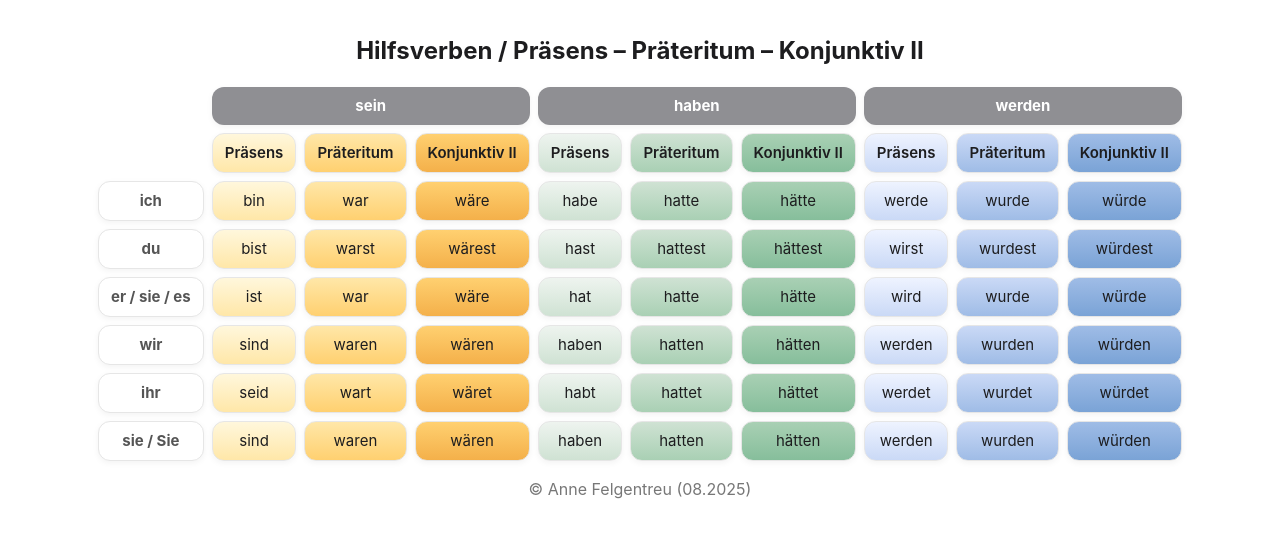
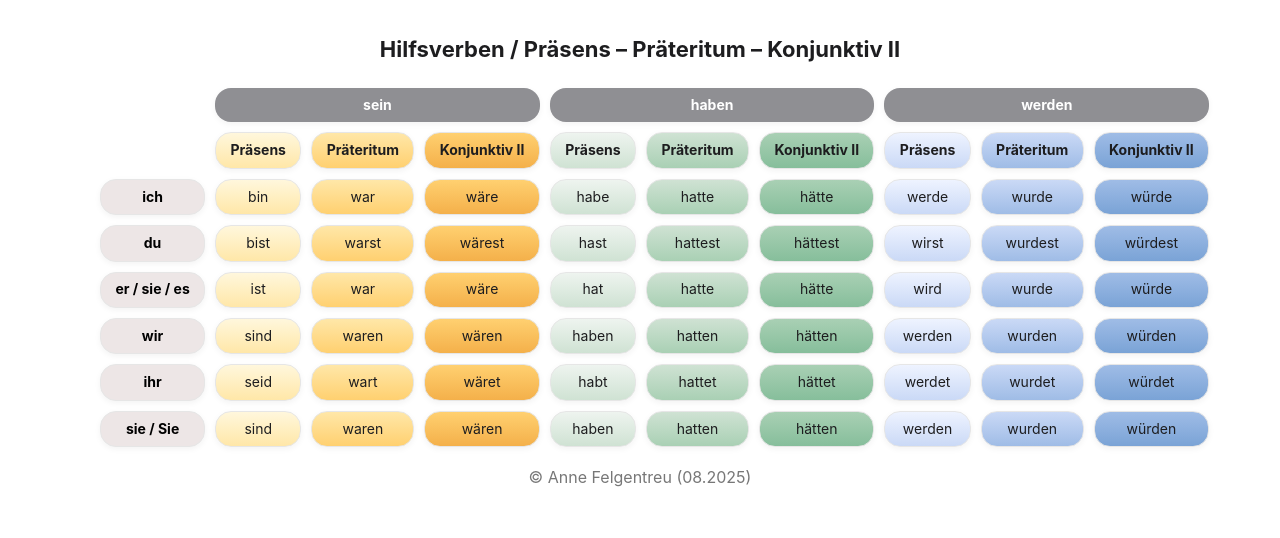
Before and after one commit to fragfrauanne/Hilfsverben_PPK, a plain HTML site: page index.html in a window 1280 px wide. Drawn offline with Linux system fonts and the light colour scheme.

Commit message:
Update index.html

```diff
--- a/index.html
+++ b/index.html
@@ -6,54 +6,50 @@
 <title>Hilfsverben / Präsens – Präteritum – Konjunktiv II</title>
 <style>
   :root{
-    /* Pastell-Paletten (hell → dunkler), bewusst harmonisch gehalten */
+    /* Pastell-Paletten (hell → dunkler) */
     /* sein = Gelb (warm, pastellig) */
-    --sein-1:#FFF7DC; /* sehr helles Vanille */
-    --sein-2:#FFE7A8; /* mildes Pastellgelb */
-    --sein-3:#FFD070; /* sanftes Aprikosengelb */
-    --sein-4:#F4B04A; /* warmes Honiggelb (noch pastell) */
+    --sein-1:#FFF7DC; --sein-2:#FFE7A8; --sein-3:#FFD070; --sein-4:#F4B04A;
 
-    /* haben = Grün (Sage/Laubgrün, KEIN Mint) */
-    --haben-1:#EEF4EF; /* sehr helles Salbeigrün */
-    --haben-2:#CFE2D3; /* blasses Laubgrün */
-    --haben-3:#A9D0B4; /* weiches Salbei/Moos */
-    --haben-4:#86BE9B; /* gedämpftes Laubgrün */
+    /* haben = Grün (Sage/Laubgrün – kein Mint) */
+    --haben-1:#EEF4EF; --haben-2:#CFE2D3; --haben-3:#A9D0B4; --haben-4:#86BE9B;
 
-    /* werden = Blau (weiches Himmel-/Kornblumenblau) */
-    --werd-1:#EEF3FF; /* sehr helles Himmelblau */
-    --werd-2:#CAD9F6; /* zartes Kornblumenblau */
-    --werd-3:#9FBCE6; /* sanftes Pastellblau */
-    --werd-4:#7AA3D6; /* gedämpftes Mittelblau */
+    /* werden = Blau (weiches Kornblumenblau) */
+    --werd-1:#EEF3FF; --werd-2:#CAD9F6; --werd-3:#9FBCE6; --werd-4:#7AA3D6;
 
     --header-gray:#8F8F93;
     --text:#1d1d1f;
     --border:#e6e6e6;
-    --radius:12px;
+    --radius:16px;                 /* runder, pilliger */
     --shadow:0 2px 6px rgba(0,0,0,.05);
   }
 
-  html,body{ margin:0; background:#fff; color:var(--text);
-    font-family: Inter, ui-sans-serif, system-ui, -apple-system, "Segoe UI", Roboto, Helvetica, Arial; }
+  html,body{
+    margin:0; background:#fff; color:var(--text);
+    font-family: Inter, ui-sans-serif, system-ui, -apple-system, "Segoe UI", Roboto, Helvetica, Arial;
+  }
   .wrap{ max-width:1100px; margin:36px auto 28px; padding:0 16px; }
-  h1{ text-align:center; font-size:clamp(18px,2.6vw,24px); margin:0 0 14px; font-weight:700; }
+  h1{ text-align:center; font-size:clamp(18px,2.4vw,22px); margin:0 0 16px; font-weight:700; }
 
-  table{ width:100%; border-collapse:separate; border-spacing:8px; }
-  th,td{
-    padding:10px 12px;
+  table{ width:100%; border-collapse:separate; border-spacing:10px; }
+  th, td{
+    padding: .55rem .9rem;               /* kompakter wie in deiner Vorlage */
     text-align:center;
-    border-radius:var(--radius);
+    border-radius: var(--radius);
     border:1px solid var(--border);
-    box-shadow:var(--shadow);
-    font-size:clamp(12px,1.6vw,15px);
-    line-height:1.2;
+    box-shadow: var(--shadow);
+    font-size: 14px;                     /* kleinere Schrift */
+    line-height: 1.2;                    /* gleichmäßige Höhe */
+    white-space: nowrap;
   }
 
   /* Header */
   .spacer{ background:transparent; border:none; box-shadow:none; }
-  .verb-head{ background:var(--header-gray); color:#fff; font-weight:700; border:none; }
-  .sub{ font-weight:600; }
+  .verb-head{
+    background:var(--header-gray); color:#fff; font-weight:700; border:none;
+  }
+  .sub{ font-weight:700; }               /* wie deine Modalverben-Boxen */
 
-  /* Verlaufs-Felder: je Tempus 1→2, 2→3, 3→4 */
+  /* Verlaufs-Felder je Tempus (1→2, 2→3, 3→4) */
   .sein-pres { background:linear-gradient(180deg, var(--sein-1), var(--sein-2)); }
   .sein-praet{ background:linear-gradient(180deg, var(--sein-2), var(--sein-3)); }
   .sein-k2   { background:linear-gradient(180deg, var(--sein-3), var(--sein-4)); }
@@ -66,8 +62,8 @@
   .werd-praet{ background:linear-gradient(180deg, var(--werd-2), var(--werd-3)); }
   .werd-k2   { background:linear-gradient(180deg, var(--werd-3), var(--werd-4)); }
 
-  /* Personalpronomen links: alle weiß, dezent */
-  .p{ background:#fff; color:#555; font-weight:700; }
+  /* Personalpronomen links */
+  .p{ background:#ede6e6; color:#000000; font-weight:700; }
 
   /* Druck: kein Schatten */
   @media print{ th,td{ box-shadow:none; } }
@@ -106,86 +102,69 @@
           <td class="sein-pres">bin</td>
           <td class="sein-praet">war</td>
           <td class="sein-k2">wäre</td>
-
           <td class="haben-pres">habe</td>
           <td class="haben-praet">hatte</td>
           <td class="haben-k2">hätte</td>
-
           <td class="werd-pres">werde</td>
           <td class="werd-praet">wurde</td>
           <td class="werd-k2">würde</td>
         </tr>
-
         <tr>
           <td class="p">du</td>
           <td class="sein-pres">bist</td>
           <td class="sein-praet">warst</td>
           <td class="sein-k2">wärest</td>
-
           <td class="haben-pres">hast</td>
           <td class="haben-praet">hattest</td>
           <td class="haben-k2">hättest</td>
-
           <td class="werd-pres">wirst</td>
           <td class="werd-praet">wurdest</td>
           <td class="werd-k2">würdest</td>
         </tr>
-
         <tr>
           <td class="p">er / sie / es</td>
           <td class="sein-pres">ist</td>
           <td class="sein-praet">war</td>
           <td class="sein-k2">wäre</td>
-
           <td class="haben-pres">hat</td>
           <td class="haben-praet">hatte</td>
           <td class="haben-k2">hätte</td>
-
           <td class="werd-pres">wird</td>
           <td class="werd-praet">wurde</td>
           <td class="werd-k2">würde</td>
         </tr>
-
         <tr>
           <td class="p">wir</td>
           <td class="sein-pres">sind</td>
           <td class="sein-praet">waren</td>
           <td class="sein-k2">wären</td>
-
           <td class="haben-pres">haben</td>
           <td class="haben-praet">hatten</td>
           <td class="haben-k2">hätten</td>
-
           <td class="werd-pres">werden</td>
           <td class="werd-praet">wurden</td>
           <td class="werd-k2">würden</td>
         </tr>
-
         <tr>
           <td class="p">ihr</td>
           <td class="sein-pres">seid</td>
           <td class="sein-praet">wart</td>
           <td class="sein-k2">wäret</td>
-
           <td class="haben-pres">habt</td>
           <td class="haben-praet">hattet</td>
           <td class="haben-k2">hättet</td>
-
           <td class="werd-pres">werdet</td>
           <td class="werd-praet">wurdet</td>
           <td class="werd-k2">würdet</td>
         </tr>
-
         <tr>
           <td class="p">sie / Sie</td>
           <td class="sein-pres">sind</td>
           <td class="sein-praet">waren</td>
           <td class="sein-k2">wären</td>
-
           <td class="haben-pres">haben</td>
           <td class="haben-praet">hatten</td>
           <td class="haben-k2">hätten</td>
-
           <td class="werd-pres">werden</td>
           <td class="werd-praet">wurden</td>
           <td class="werd-k2">würden</td>
```
